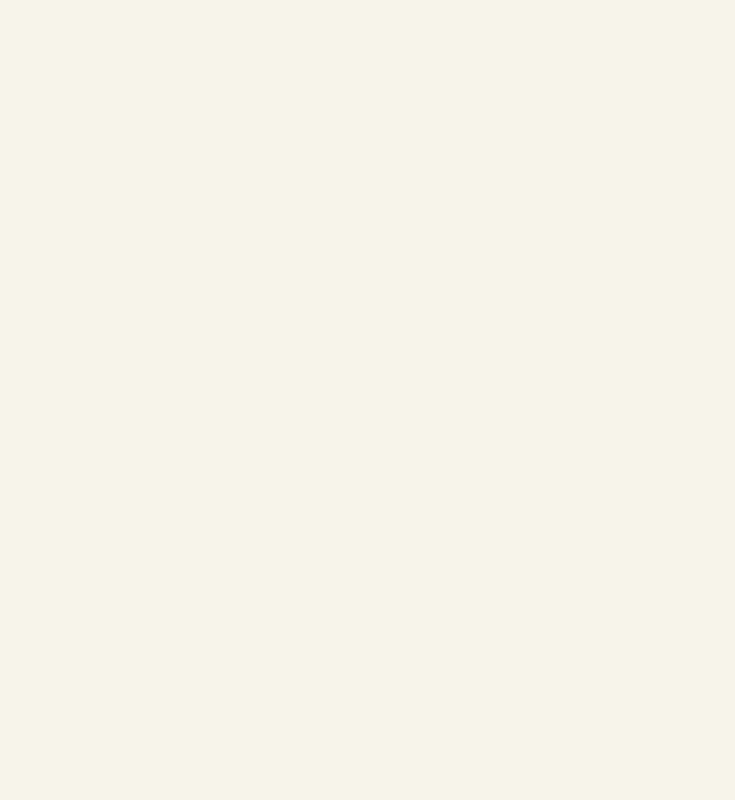
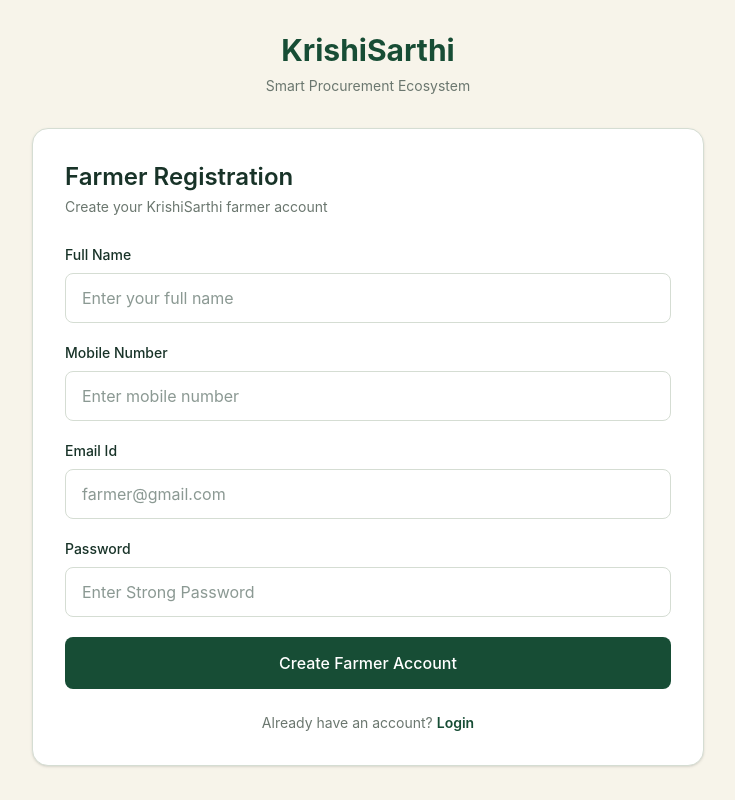
Before and after one commit to nupur185/krishisarthiweb, a React (Vite) app in the folder krishiSarthi/: page /register in a window 1280 px wide. Before the commit this address had no page. Shown: the whole page, without its empty margins (272-1007 px from the left). Built offline with nearby package versions, Linux system fonts and the light colour scheme.

Commit message:
frontend modify

```diff
--- a/krishiSarthi/src/App.jsx
+++ b/krishiSarthi/src/App.jsx
@@ -30,7 +30,7 @@ function App() {
       <Routes>
 
         <Route path="/login" element={<Login />} />
-        <Route path="/farmer/register" element={<Register />} />
+        <Route path="/register" element={<Register />} />
         <Route path="/farmer/home" element={<FarmerHome />} />
         <Route path="/farmer/book-slot" element={<BookSlot />} />
         <Route path="/farmer/token" element={<Token />} />
--- a/krishiSarthi/src/pages/auth/Login.jsx
+++ b/krishiSarthi/src/pages/auth/Login.jsx
@@ -1,5 +1,6 @@
 import { useState } from "react"
 import { useNavigate } from "react-router"
+import { Link } from "react-router"
 
 function Login() {
   const navigate = useNavigate()
@@ -111,7 +112,20 @@ function Login() {
         </button>
 
 
+        <p className="mt-6 text-center text-sm text-[#6b776f]">
+            Don't have an account?{" "}
+            <Link
+              to="/register"
+              className="font-semibold text-[#174d35] hover:underline"
+            >
+              Register
+            </Link>
+          </p>
+
+
     </form>
+
+
     </div>
   )
 }
--- a/krishiSarthi/src/pages/farmer/Register.jsx
+++ b/krishiSarthi/src/pages/farmer/Register.jsx
@@ -5,11 +5,13 @@ function Register() {
   const [formData, setFormData] = useState({
     fullName: "",
     mobile: "",
-    farmerId: "",
+    aadhar: "",
     village: "",
     district: "",
     state: "Bihar",
     crop: "",
+    email: "",
+    password: "",
   })
 
   const handleChange = (e) => {
@@ -87,30 +89,28 @@ function Register() {
                 value={formData.mobile}
                 onChange={handleChange}
                 placeholder="Enter mobile number"
-                required
                 className="w-full rounded-lg border border-[#d5ddd3] px-4 py-3 outline-none transition focus:border-[#174d35]"
               />
             </div>
 
             {/* Farmer ID */}
-            <div>
+            {/* <div>
               <label className="mb-2 block text-sm font-medium text-[#183328]">
-                Farmer ID / Aadhaar
+                Aadhaar
               </label>
 
               <input
                 type="text"
-                name="farmerId"
-                value={formData.farmerId}
+                name="aadhar"
+                value={formData.aadhar}
                 onChange={handleChange}
                 placeholder="Enter Farmer ID"
-                required
                 className="w-full rounded-lg border border-[#d5ddd3] px-4 py-3 outline-none transition focus:border-[#174d35]"
               />
-            </div>
+            </div> */}
 
             {/* Village */}
-            <div>
+            {/* <div>
               <label className="mb-2 block text-sm font-medium text-[#183328]">
                 Village / Locality
               </label>
@@ -121,13 +121,12 @@ function Register() {
                 value={formData.village}
                 onChange={handleChange}
                 placeholder="Enter village or locality"
-                required
                 className="w-full rounded-lg border border-[#d5ddd3] px-4 py-3 outline-none transition focus:border-[#174d35]"
               />
-            </div>
+            </div> */}
 
             {/* District + State */}
-            <div className="grid gap-5 sm:grid-cols-2">
+            {/* <div className="grid gap-5 sm:grid-cols-2">
 
               <div>
                 <label className="mb-2 block text-sm font-medium text-[#183328]">
@@ -138,7 +137,6 @@ function Register() {
                   name="district"
                   value={formData.district}
                   onChange={handleChange}
-                  required
                   className="w-full rounded-lg border border-[#d5ddd3] bg-white px-4 py-3 outline-none focus:border-[#174d35]"
                 >
                   <option value="">Select district</option>
@@ -163,10 +161,10 @@ function Register() {
                 />
               </div>
 
-            </div>
+            </div> */}
 
             {/* Crop */}
-            <div>
+            {/* <div>
               <label className="mb-2 block text-sm font-medium text-[#183328]">
                 Primary Crop
               </label>
@@ -175,7 +173,6 @@ function Register() {
                 name="crop"
                 value={formData.crop}
                 onChange={handleChange}
-                required
                 className="w-full rounded-lg border border-[#d5ddd3] bg-white px-4 py-3 outline-none focus:border-[#174d35]"
               >
                 <option value="">Select crop</option>
@@ -185,7 +182,46 @@ function Register() {
                 <option>Maize</option>
                 <option>Barley</option>
               </select>
+            </div> */}
+
+
+
+                        {/* Email Id */}
+            <div>
+              <label className="mb-2 block text-sm font-medium text-[#183328]">
+                Email Id
+              </label>
+
+              <input
+                type="text"
+                name="email"
+                value={formData.email}
+                onChange={handleChange}
+                placeholder="farmer@gmail.com"
+                required
+                className="w-full rounded-lg border border-[#d5ddd3] px-4 py-3 outline-none transition focus:border-[#174d35]"
+              />
             </div>
+
+
+                        {/* Password */}
+            <div>
+              <label className="mb-2 block text-sm font-medium text-[#183328]">
+                Password
+              </label>
+
+              <input
+                type="text"
+                name="password"
+                value={formData.password}
+                onChange={handleChange}
+                placeholder="Enter Strong Password"
+                required
+                className="w-full rounded-lg border border-[#d5ddd3] px-4 py-3 outline-none transition focus:border-[#174d35]"
+              />
+            </div>
+
+
 
             {/* Submit */}
             <button
```
